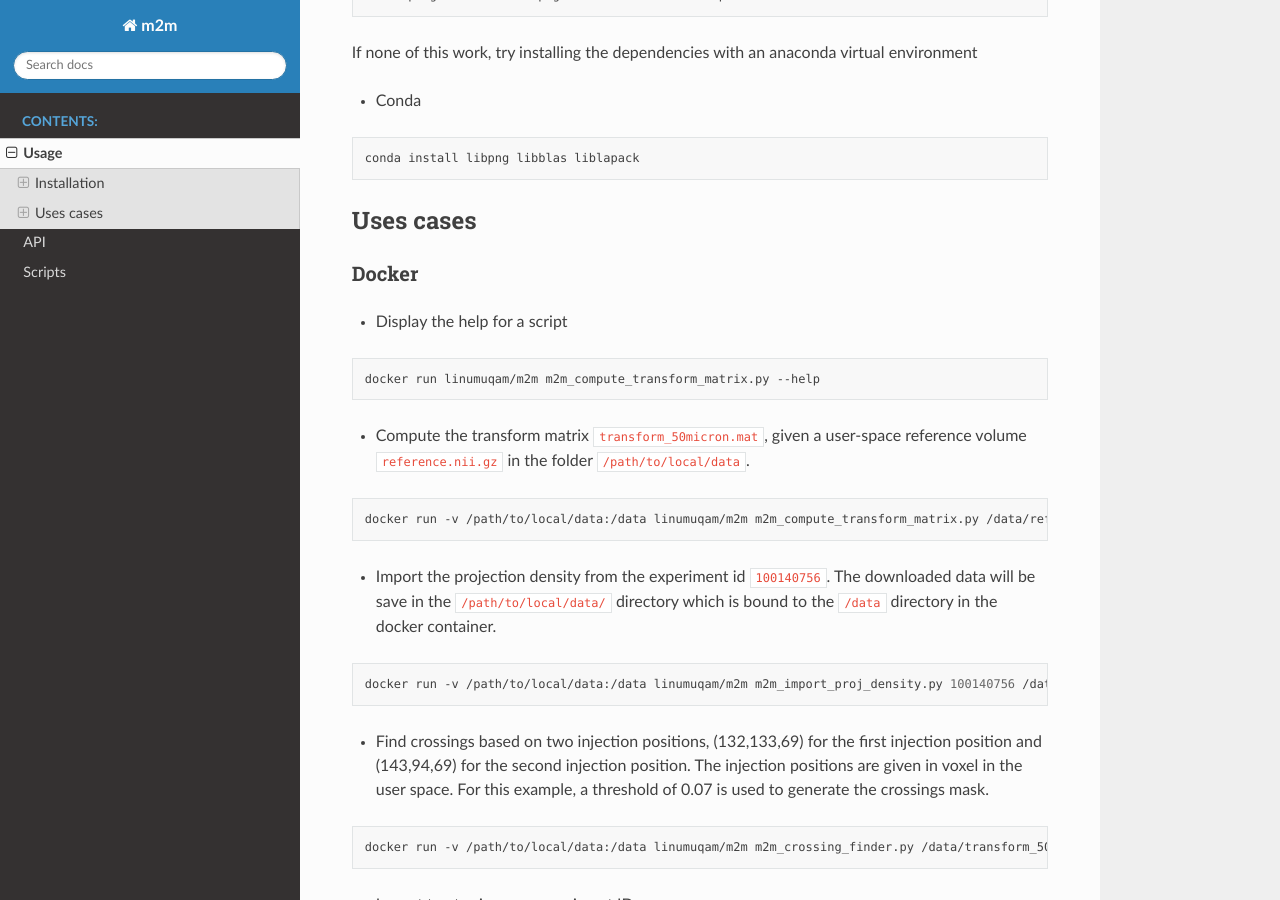
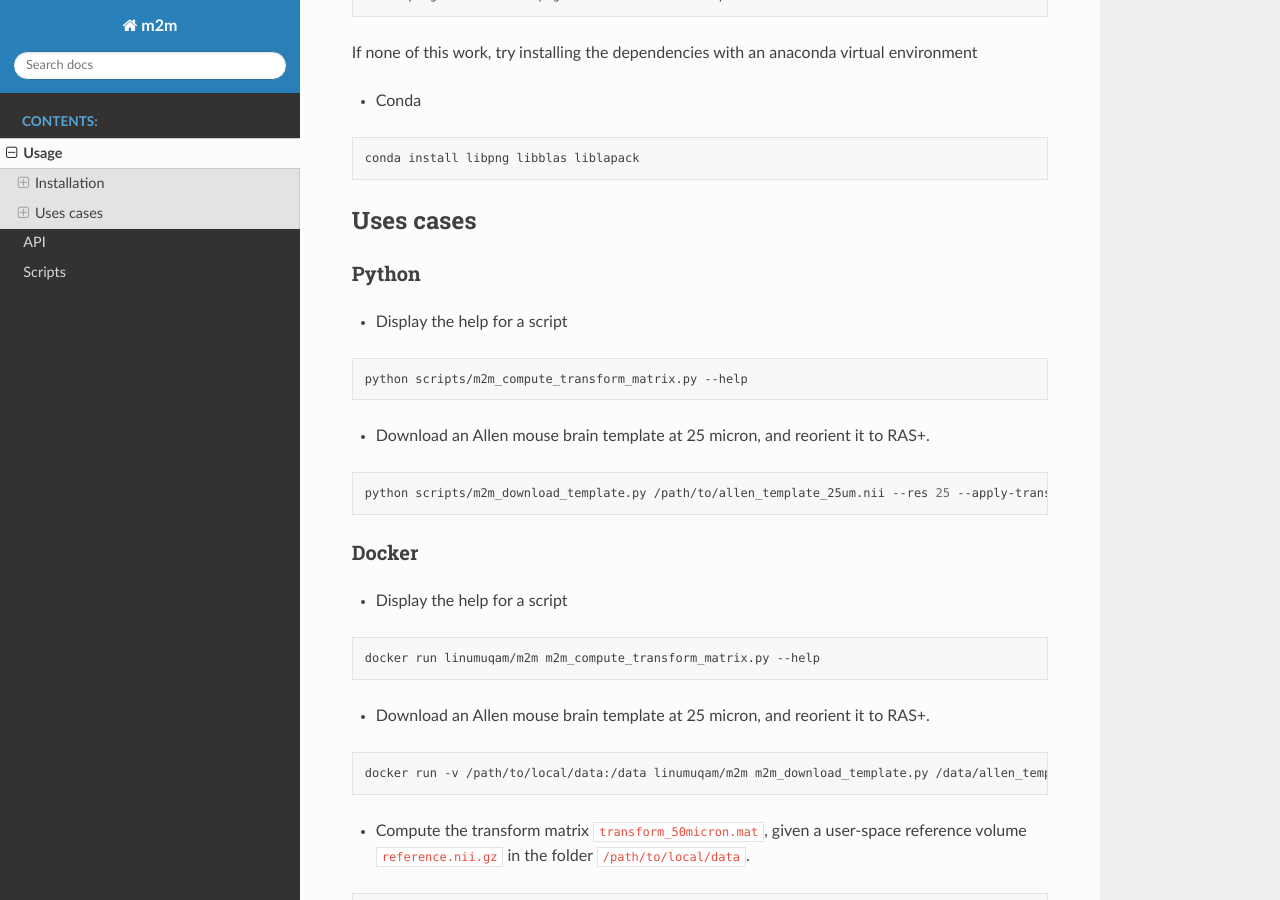
Before and after one commit to linum-uqam/m2m, a Sphinx documentation site: the page built from docs/usage.rst, in a window 1280 px wide and 900 px high, scrolled down 1140 px. Built offline with Sphinx 7.4.7 and the Read the Docs theme 2.0.0, drawn with Linux system fonts in a browser that asks for light colours.

Commit message:
Adding a usage example for the download_allen_template script

```diff
--- a/docs/usage.rst
+++ b/docs/usage.rst
@@ -57,12 +57,30 @@ If none of this work, try installing the dependencies with an anaconda virtual e
 
 Uses cases
 ----------
+Python
+~~~~~~
+
+* Display the help for a script
+.. code-block:: bash
+
+    python scripts/m2m_compute_transform_matrix.py --help
+
+* Download an Allen mouse brain template at 25 micron, and reorient it to RAS+.
+.. code-block:: bash
+
+    python scripts/m2m_download_template.py /path/to/allen_template_25um.nii --res 25 --apply-transform
+
 Docker
 ~~~~~~
 * Display the help for a script
 .. code-block:: bash
 
     docker run linumuqam/m2m m2m_compute_transform_matrix.py --help
+
+* Download an Allen mouse brain template at 25 micron, and reorient it to RAS+.
+.. code-block:: bash
+
+    docker run -v /path/to/local/data:/data linumuqam/m2m m2m_download_template.py /data/allen_template_25um.nii --res 25 --apply-transform
 
 * Compute the transform matrix ``transform_50micron.mat``, given a user-space reference volume ``reference.nii.gz`` in the folder ``/path/to/local/data``.
 .. code-block:: bash
```
